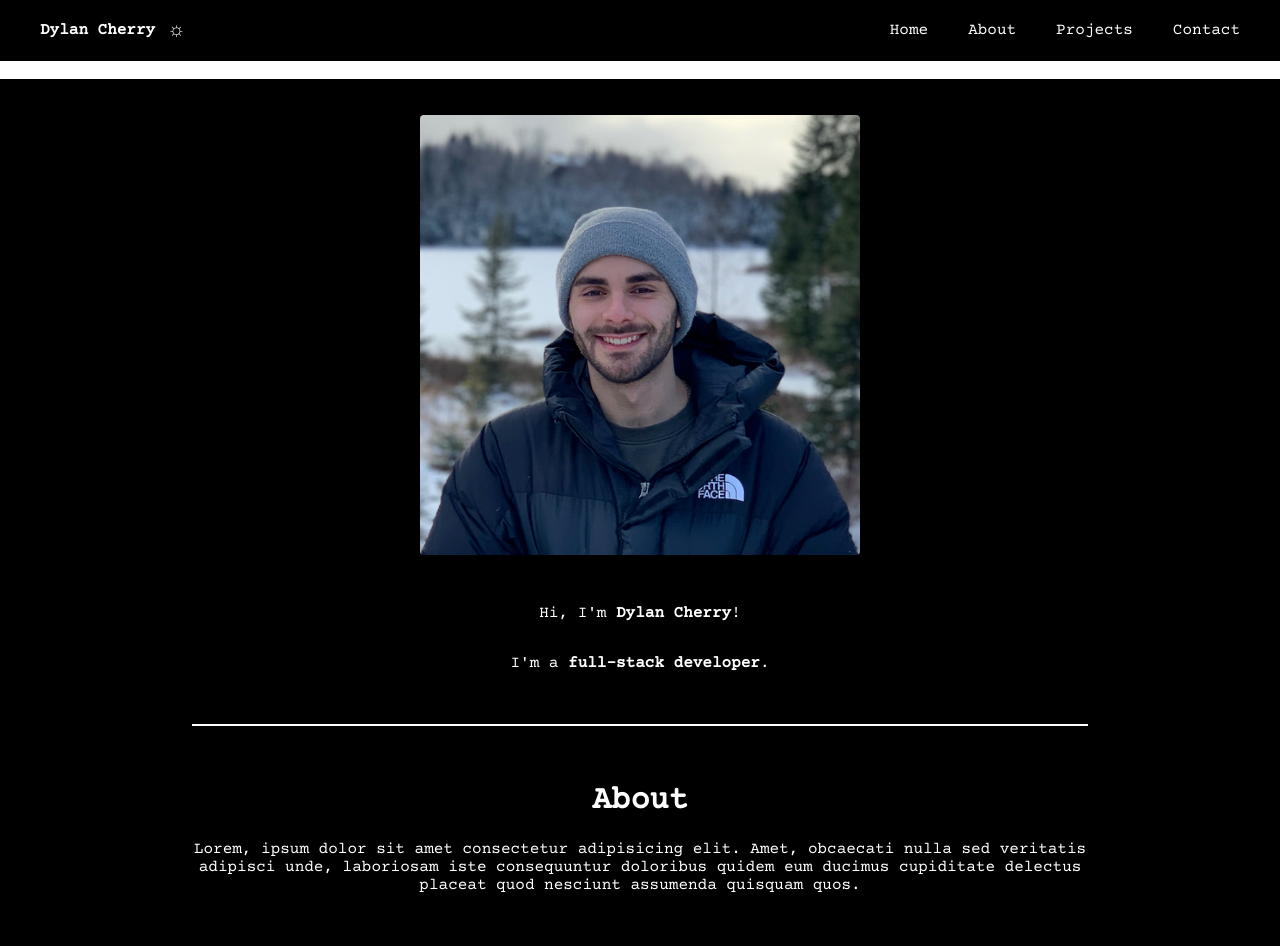
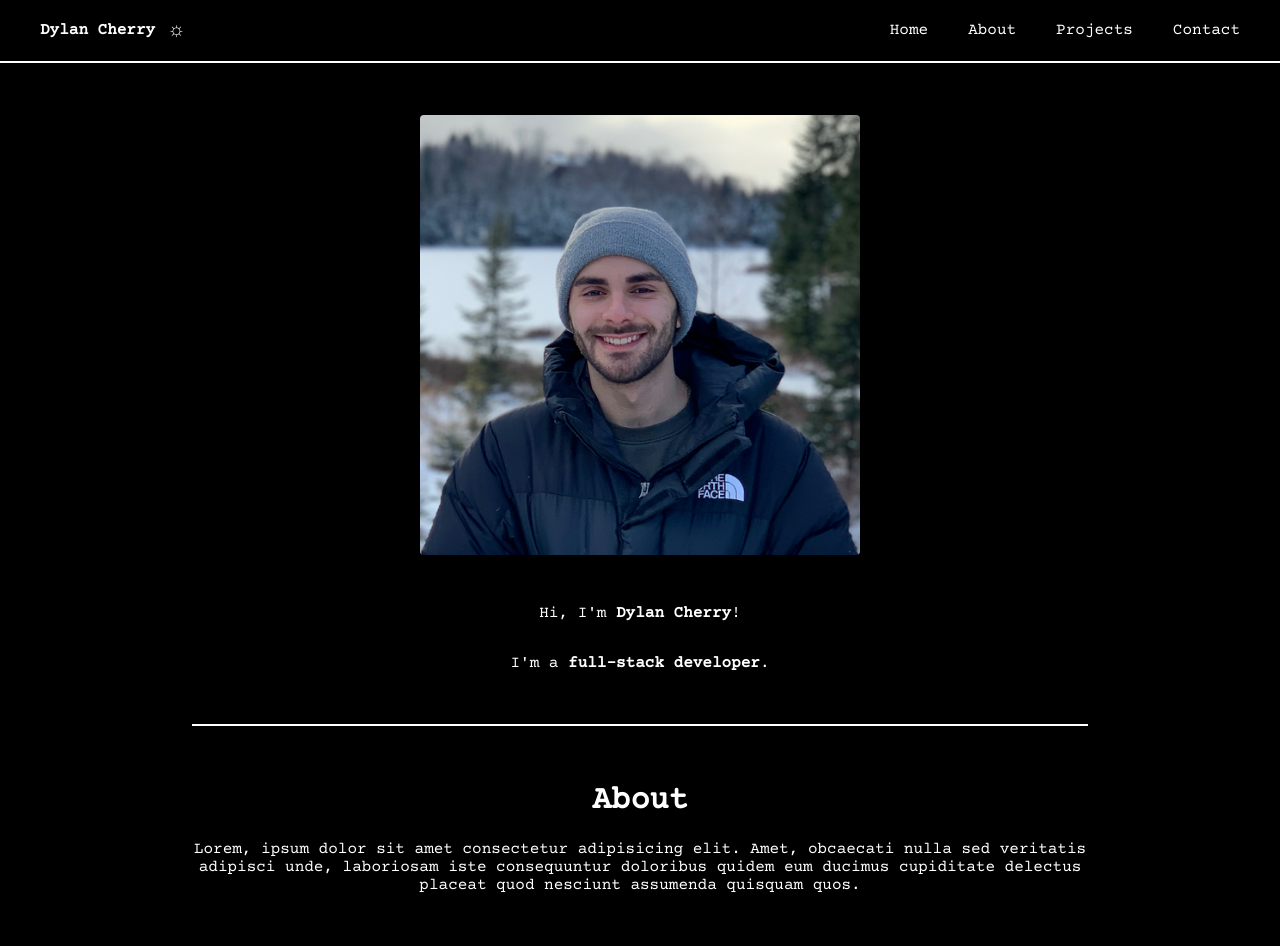
Before and after one commit to dylancherrydev/my-first-portfolio, a React (Create React App) app: page / in a window 1280 px wide. Built offline with nearby package versions, Linux system fonts and the light colour scheme.

Commit message:
fixed vertical margin spacing on top of hero image

```diff
--- a/src/App.scss
+++ b/src/App.scss
@@ -5,7 +5,7 @@
 }
 body {
   padding-top: 62.53px;
-  margin: 1em 0 0 0;
+  margin: 0;
   font-family: 'Courier Prime', 'Roboto', 'Arial';
   -webkit-font-smoothing: antialiased;
   -moz-osx-font-smoothing: grayscale;
--- a/src/components/Home/Home.scss
+++ b/src/components/Home/Home.scss
@@ -18,6 +18,7 @@
 img {
   border-radius: 4px;
   width: 440px;
+  margin-top: 1em;
   @include media('<=phone') {
     max-width: 80%;
   }
```
